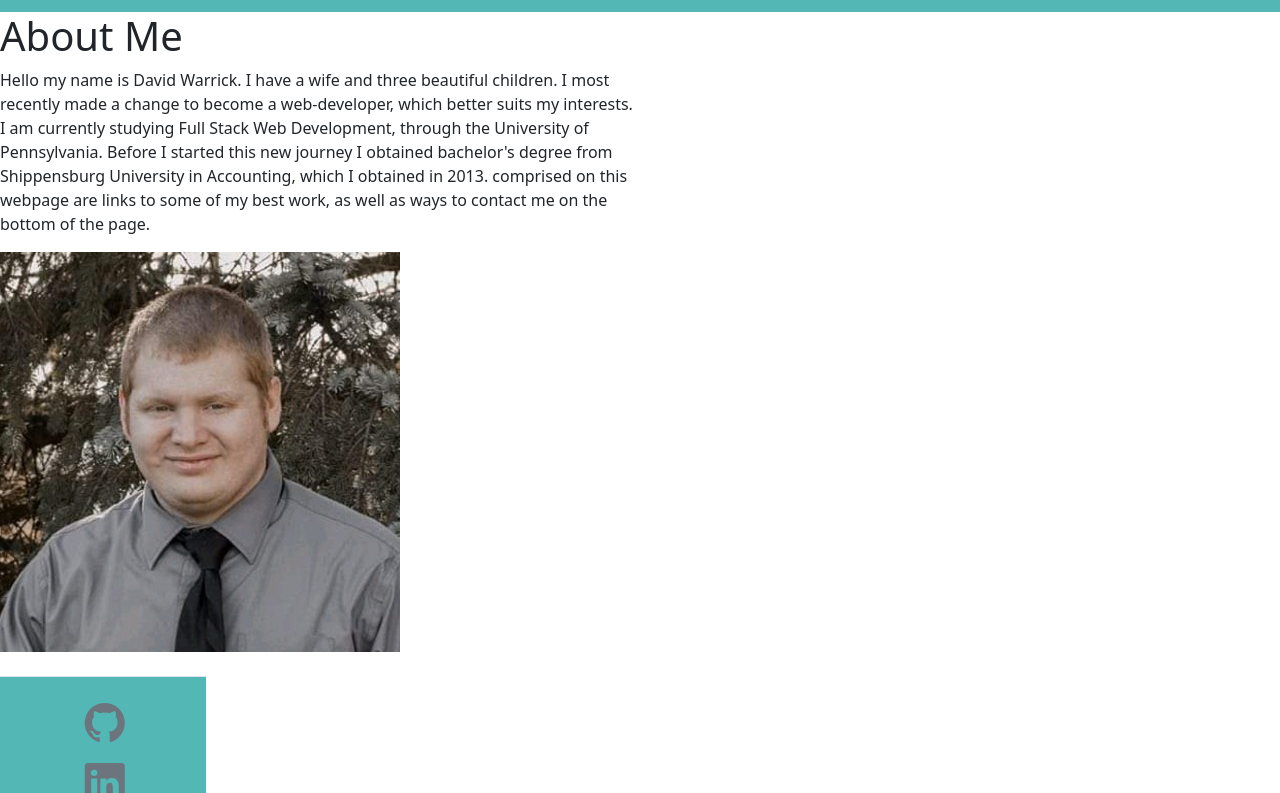
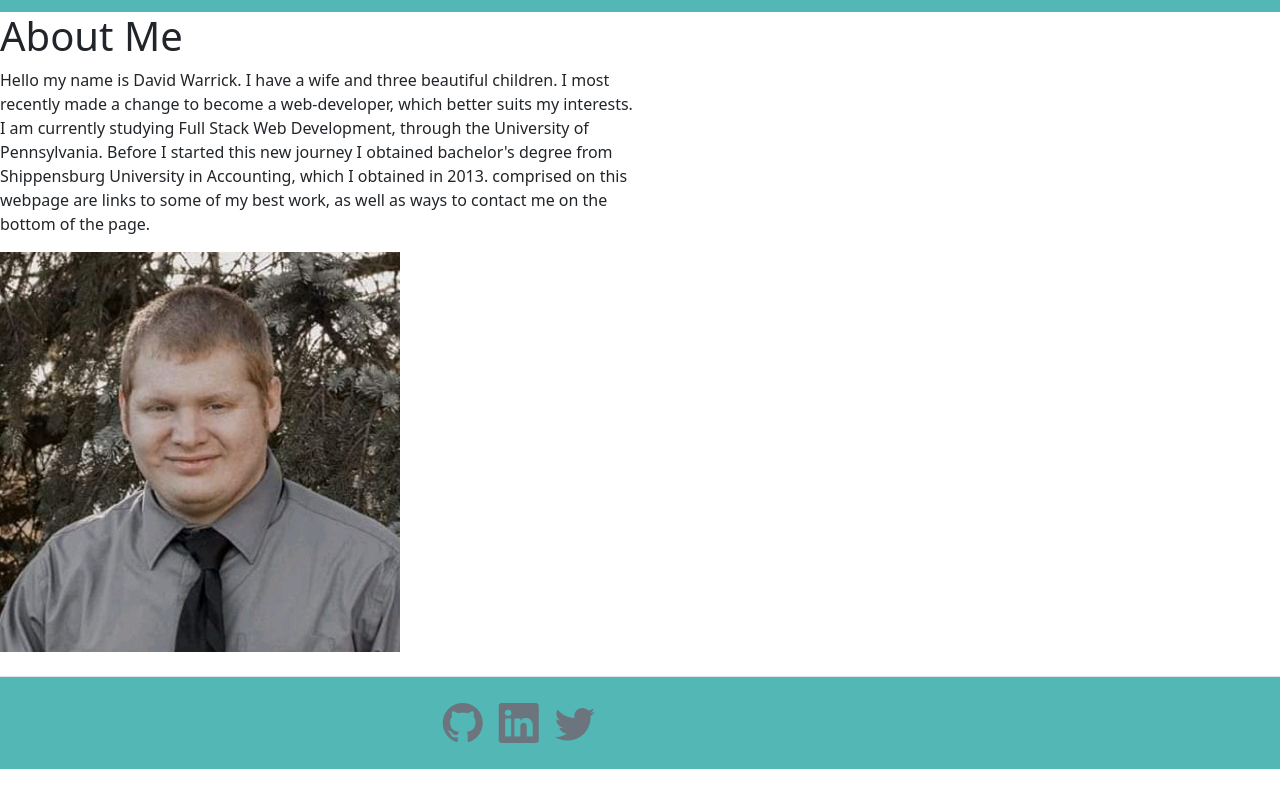
Before and after one commit to dwarrick91/My_React-Portfolio, a React (Create React App) app: page / in a window 1280 px wide. Shown: the part 188-981 px from the top of the page. Before the commit the page ends 840 px from the top, so only its background shows below. Built offline with nearby package versions, Linux system fonts and the light colour scheme.

Commit message:
made adjustment to footer

```diff
--- a/src/App.js
+++ b/src/App.js
@@ -1,6 +1,6 @@
 import React from "react";
 import PortfolioContainer from "./components/PortfolioContainer";
-import Header from "./components/Header";
+
 import Footer from "./components/Footer";
 
 const App = () =>
--- a/src/components/Footer.js
+++ b/src/components/Footer.js
@@ -2,8 +2,9 @@ import React from "react";
 
 export default function Footer() {
   const footerStyles = {
-    position: 'fixed',
-    background: "#52B7B5"
+    position: "sticky",
+    background: "#52B7B5",
+    width: '100%'
   }
     return (
         <footer class="d-flex flex-wrap  align-items-center py-3 my-4 border-top" style={footerStyles}>
--- a/src/components/pages/Portfolio.js
+++ b/src/components/pages/Portfolio.js
@@ -24,7 +24,7 @@ export default function Portfolio({apps}) {
     fontSize: '40px'
   }
   console.log(apps);
-  const appList = apps.map(app =>  <div key={app.key} className="card bg-dark text-white col-12 col-md-6 portfolio" >
+  const appList = apps.map(app =>  <div key={app.key} className="card bg-dark text-white col-12 col-sm-5 portfolio" >
     <div style={gitImage}><a href={app.git}><i class="bi bi-github"></i></a></div>
   <a href={app.url} style={linkStyle} >
 <img src={require(`../../assets/images/${app.pic}.png`)} className="card-img img-responsive " alt={app.title} style= {cardStyle}></img>
```
